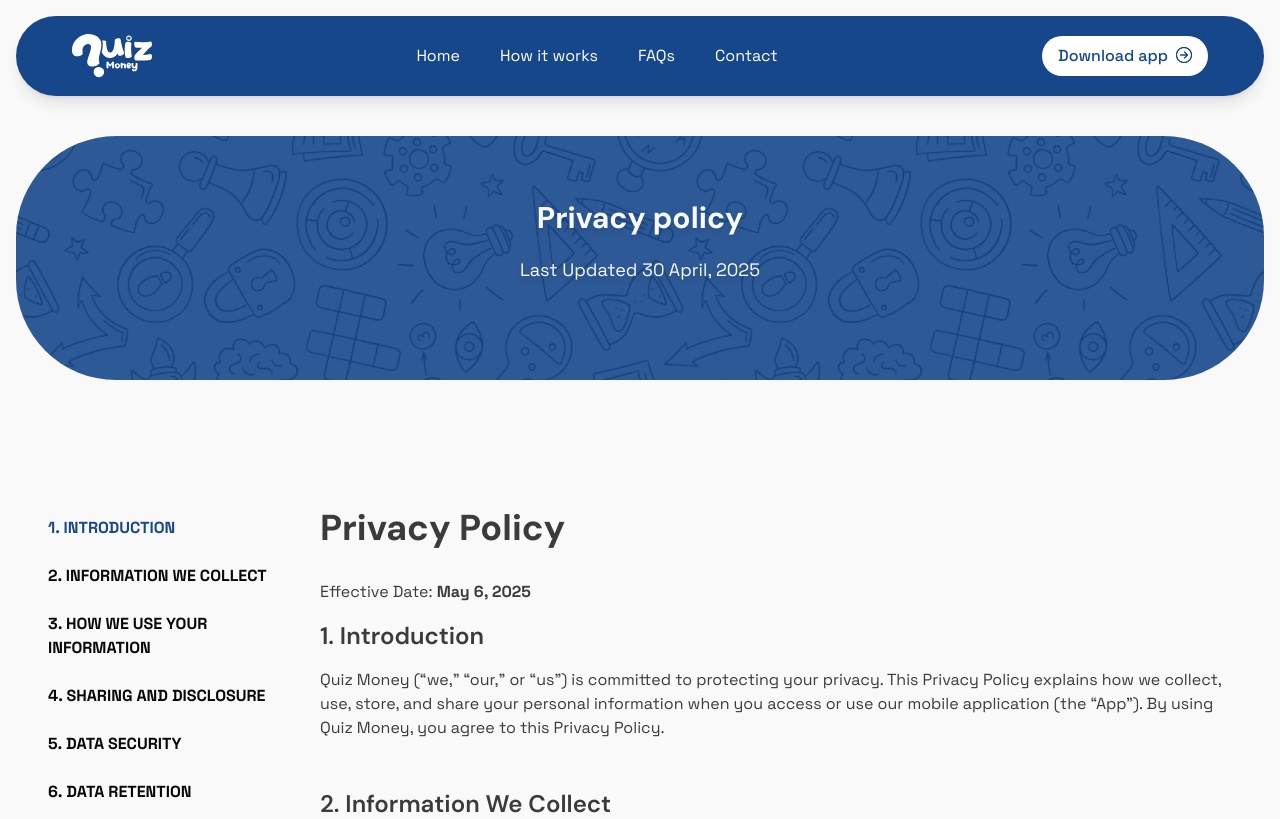
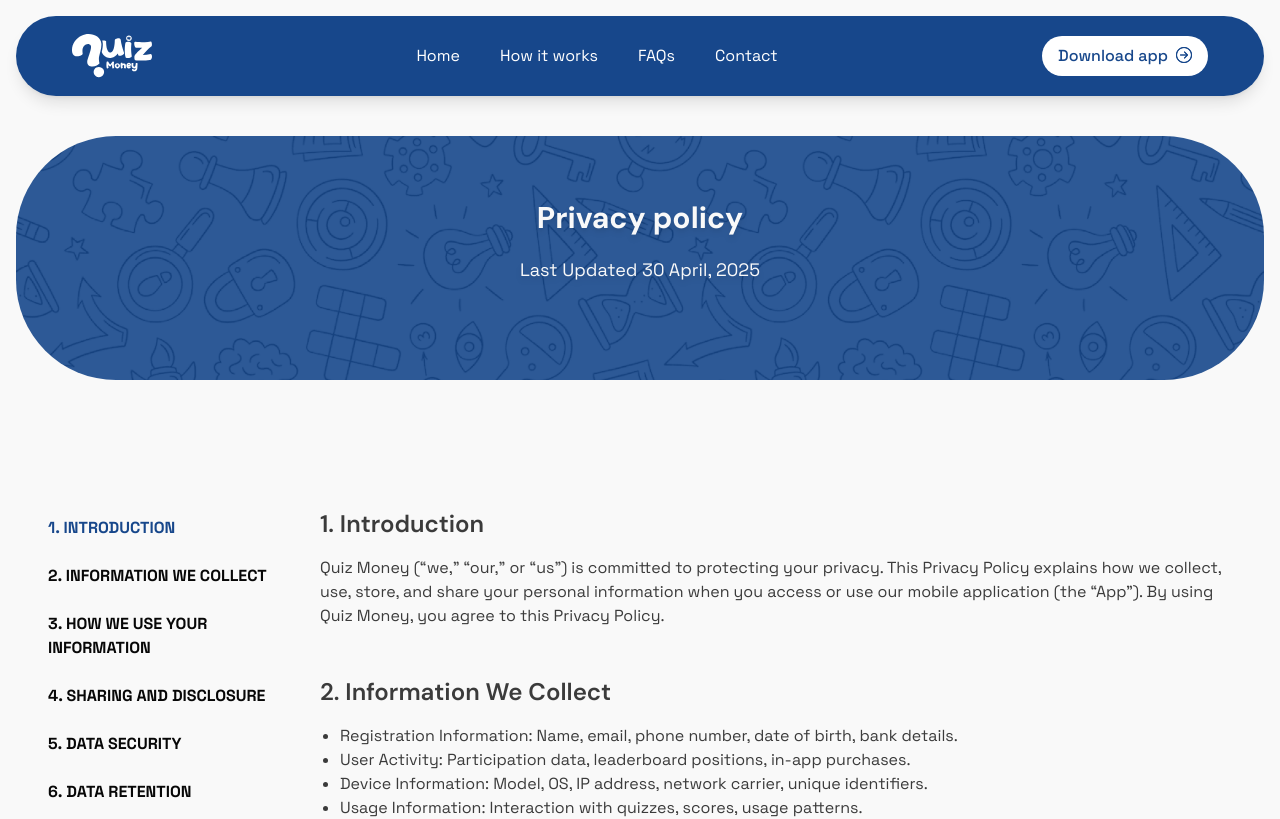
Before and after one commit to quizmoneyafrica/quizmoney-website, a Next.js app: page /privacy-policy in a window 1280 px wide. Shown: the top 819 px of the page. Built offline with nearby package versions, Linux system fonts and the light colour scheme.

Commit message:
fix:update

```diff
--- a/src/app/components/pages/privacy-policy/PrivacyPolicySection.tsx
+++ b/src/app/components/pages/privacy-policy/PrivacyPolicySection.tsx
@@ -50,12 +50,6 @@ function PrivacyPolicySection() {
 
       {/* Main Content */}
       <div className="flex-1">
-        <h1 className="text-4xl font-bold mb-8">Privacy Policy</h1>
-
-        <p className="mb-4">
-          Effective Date: <strong>May 6, 2025</strong>
-        </p>
-
         <div className="space-y-12">
           <section id="introduction">
             <h2 className="text-2xl font-semibold mb-4">1. Introduction</h2>
```
